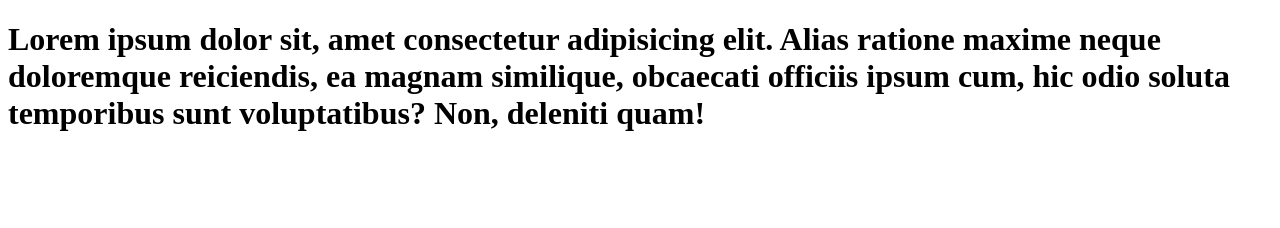
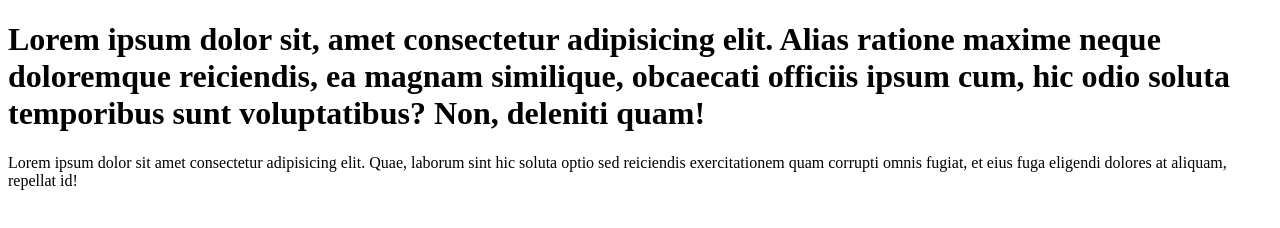
Before and after one commit to nikikirov/learn-git, a plain HTML site: page index.html in a window 1280 px wide. Drawn offline with Linux system fonts and the light colour scheme.

Commit message:
add paragraph to code

```diff
--- a/index.html
+++ b/index.html
@@ -7,5 +7,6 @@
 </head>
 <body>
     <h1>Lorem ipsum dolor sit, amet consectetur adipisicing elit. Alias ratione maxime neque doloremque reiciendis, ea magnam similique, obcaecati officiis ipsum cum, hic odio soluta temporibus sunt voluptatibus? Non, deleniti quam!</h1>
+    <p> Lorem ipsum dolor sit amet consectetur adipisicing elit. Quae, laborum sint hic soluta optio sed reiciendis exercitationem quam corrupti omnis fugiat, et eius fuga eligendi dolores at aliquam, repellat id! </p>
 </body>
 </html>
```
